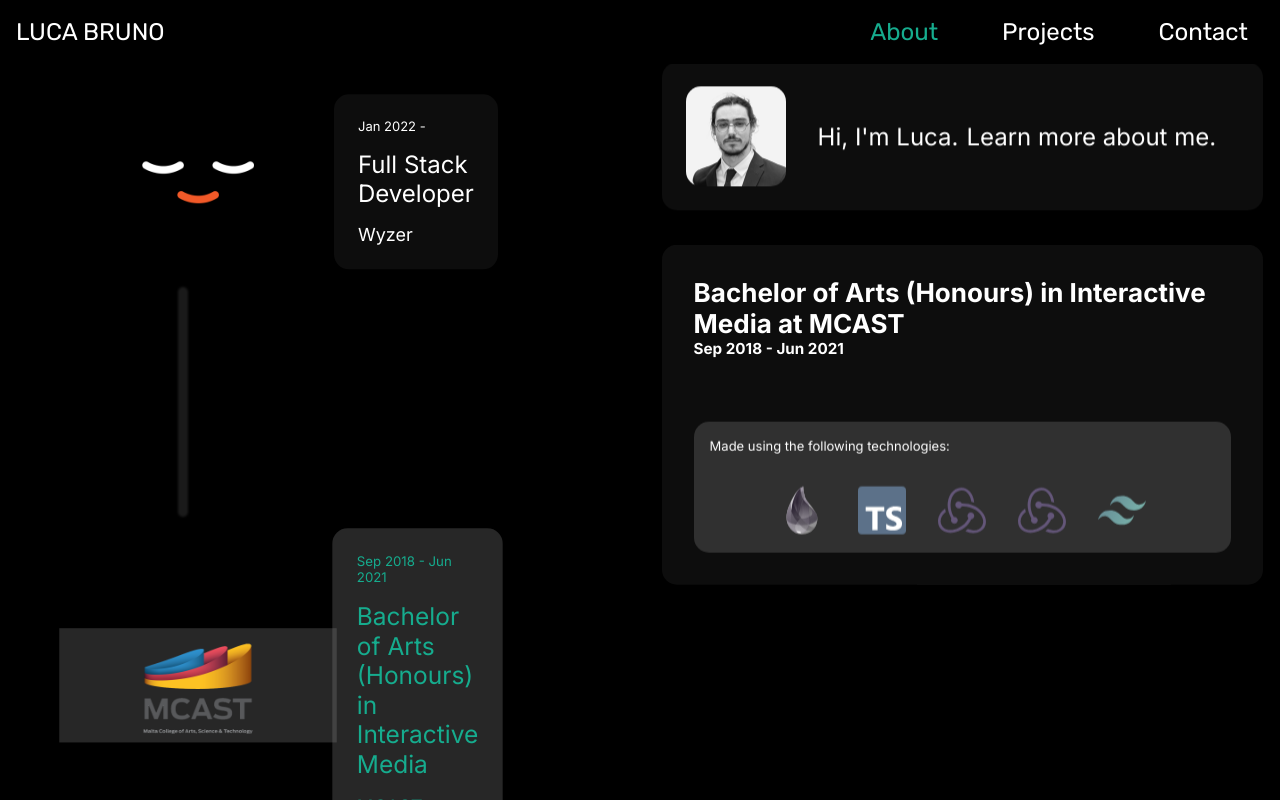
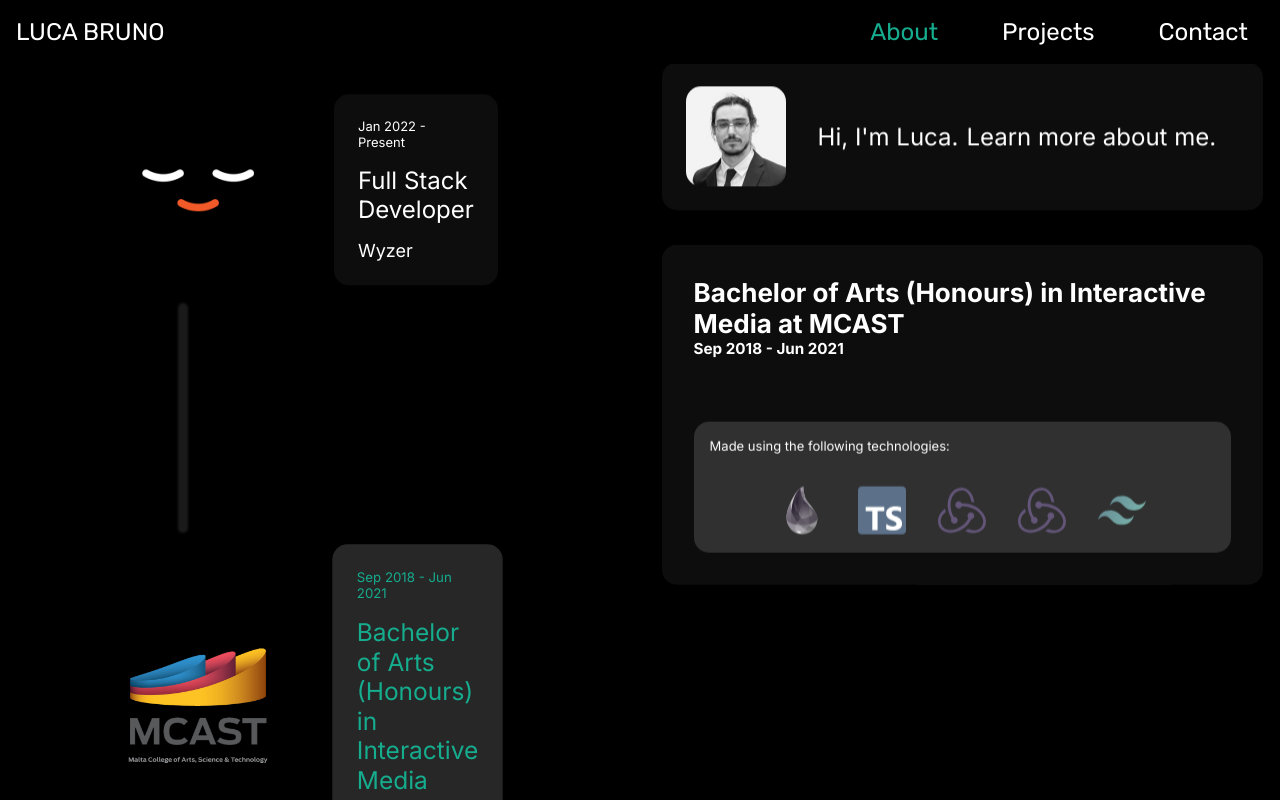
Before and after one commit to luca-bruno/portfolio-website, a Next.js app: page /about in a window 1280 px wide. Both pictures are taken after a click on the button 273 px from the left and 687 px from the top of the page. Built offline with nearby package versions, Linux system fonts and the light colour scheme.

Commit message:
fix: formatting WorkTImeline + minor styling

```diff
--- a/app/about/page.tsx
+++ b/app/about/page.tsx
@@ -63,7 +63,6 @@ const page = () => {
     return mappedIcon?.src
   }
 
-  const [isWorkHovered, setIsWorkHovered] = useState(false)
   const [isProfileHovered, setIsProfileHovered] = useState(false)
   const [isWorkSelected, setIsWorkSelected] = useState(false)
   const [activeWork, setActiveWork] = useState<string>()
@@ -82,6 +81,8 @@ const page = () => {
       setActiveWorkDetails(undefined)
     }
   }
+
+
 
   useEffect(() => {
     setActiveWorkDetails(arr.filter((el) => activeWork === el.id)[0])
@@ -116,28 +117,25 @@ const page = () => {
                 onClick={() => selectWork(id)}
               >
                 <div
-                  className={`timeline_dot ${isCurrentlyActiveWork(id) ? "active" : ""
-                    }`}
+                  className="timeline_dot"
                 >
                   <Image
                     draggable="false"
                     alt={`${text} ${location} logo`}
                     width={200}
                     height={350}
-                    className="dot"
+                    className={`dot ${isCurrentlyActiveWork(id) ? "scale" : ""}`}
                     src={icon}
                   />
                 </div>
 
                 <div
-                  className={`timeline_info ${isCurrentlyActiveWork(id) && "active"
+                  className={`timeline_info ${isCurrentlyActiveWork(id) ? "active" : ""
                     }`}
                   style={{ flexDirection: "column" }}
                 >
                   <div style={{ paddingBottom: "1rem", fontSize: "small" }}>
-                    {`${formatMonth(startMonth)} ${startYear}`} -{" "}
-                    {`${endMonth ? formatMonth(endMonth) : ""} ${endYear || ""
-                      }`}
+                    {`${formatMonth(startMonth)} ${startYear} - ${endMonth ? formatMonth(endMonth) : "Present"} ${endYear || ""}`}
                   </div>
                   <div style={{ paddingBottom: "1rem", fontSize: "x-large" }}>
                     {text}
@@ -167,14 +165,12 @@ const page = () => {
             alt="Profile"
             width={200}
             height={200}
-            className={`profile_picture ${isWorkSelected ? "profile_picture_minimized" : ""
-              }`}
+            className={`profile_picture ${isWorkSelected ? "profile_picture_minimized" : ""}`}
             src={ProfilePicture}
           // src={profilePicture}
           />
           <div
-            className={`profile_description ${isWorkSelected ? "minimized" : ""
-              }`}
+            className={`profile_description ${isWorkSelected ? "minimized" : ""}`}
           >
             <p className={`${isWorkSelected ? "profile_description_tag" : ""}`}>
               Hi, I&apos;m Luca.
@@ -184,8 +180,7 @@ const page = () => {
                   onClick={() => setIsWorkSelected((prev) => !prev)}
                 >
                   <p
-                    className={`${isProfileHovered ? "underline" : ""
-                      } profile_description_extender`}
+                    className={`${isProfileHovered ? "underline" : ""} profile_description_extender`}
                   >
                     Learn more about me.
                   </p>
@@ -231,14 +226,8 @@ const page = () => {
               {activeWorkDetails.text} at {activeWorkDetails.location}
             </h1>
             <h3>
-              {" "}
-              {`${formatMonth(activeWorkDetails.startMonth)} ${activeWorkDetails.startYear
-                }`}{" "}
-              -{" "}
-              {`${activeWorkDetails.endMonth
-                ? formatMonth(activeWorkDetails.endMonth)
-                : ""
-                } ${activeWorkDetails.endYear || ""}`}
+              {`${formatMonth(activeWorkDetails.startMonth)} ${activeWorkDetails.startYear} -
+              ${activeWorkDetails.endMonth ? formatMonth(activeWorkDetails.endMonth) : "Present"} ${activeWorkDetails.endYear || ""}`}
             </h3>
 
             <h4>{activeWorkDetails.description.heading1}</h4>
--- a/styles/WorkTimeline.css
+++ b/styles/WorkTimeline.css
@@ -178,3 +178,8 @@
   transform: scale(1.02);
   color: var(--global--color-primary);
 }
+
+.scale, .scale:hover {
+    transform: scale(1.3);
+    transition: transform 0.2s ease-in-out;
+}
```
